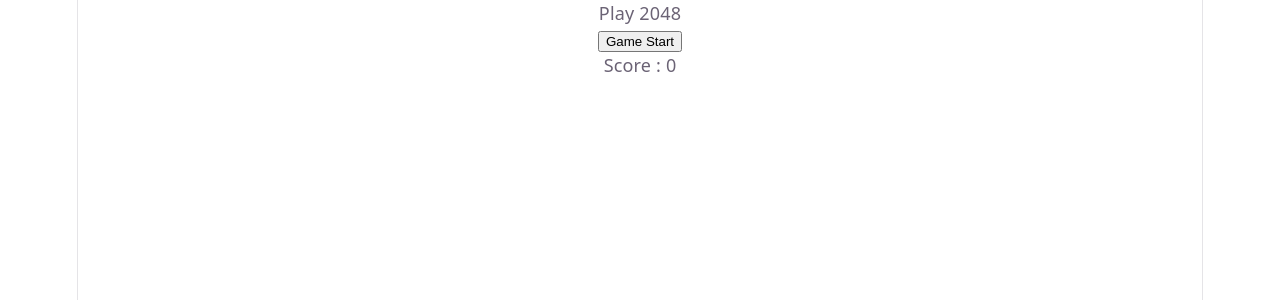
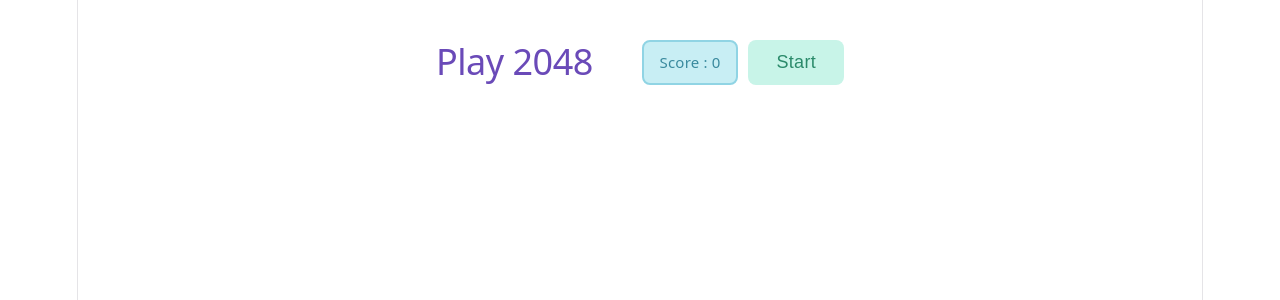
Before and after one commit to sangbinyoo/react-2048-game, a React (Vite) app: page / in a window 1280 px wide. Shown: the top 300 px of the page. Built offline with nearby package versions, Linux system fonts and the light colour scheme.

Commit message:
화면 정렬 및 타일 스타일 수정

```diff
--- a/src/App.css
+++ b/src/App.css
@@ -1,55 +1,90 @@
-.game-board{
-  width: 100%;
+.game-board {
+  width: 408px;
   height: auto;
-
-  .row-tile{
+}
+main{
+  width: fit-content;
+  margin: 40px auto;
+}
+header{
   display: flex;
-    justify-content:center;
+  justify-content: space-between;
+  align-items: center;
+  margin-bottom: 10px;
 }
 
-  .tile{
-    font-size :36px;
+.header-right{
+  display: flex;
+  flex-direction: row;
+  align-items: center;
+  gap: 10px;
+}
+
+.game-title {
+  font-size: 36px;
+  font-weight: 500;
+  color: #6a4ab8;
+  letter-spacing: -0.5px;
+}
+.score-box {
+  font-size: 15px;
+  font-weight: 500;
+  color: #3a8a9e;
+  background-color: #c8eef4;
+  border: 2px solid #90d4e4;
+  border-radius: 8px;
+  padding: 7px 16px;
+  white-space: nowrap;
+}
+
+.row-tile {
+  display: flex;
+  justify-content: center;
+}
+
+.tile {
+  font-size: 36px;
   font-weight: bold;
   width: 100px;
   height: 100px;
   margin: 1px;
-    border: 1px solid #000;
-    border-radius: 4px;
+  border: 2px solid transparent; /* 빈 타일도 2px로 통일, 색만 투명 */
+  border-radius: 8px;
   justify-content: center;
   align-items: center;
   display: flex;
+  box-sizing: border-box; /* 보더가 크기에 포함되도록 */
 }
-  .tile-2{
-    background-color: rgb(225, 235, 190);
+
+.tile-empty {
+  background-color: #f0eafa;
+  border: 2px solid #e0d4f4;
 }
-  .tile-4{
-    background-color: rgb(235, 219, 190);
+
+.tile-2    { background-color: #fde8e8; color: #c0737a; border: 2px solid #f5c4c4; }
+.tile-4    { background-color: #fde8d4; color: #bf7a52; border: 2px solid #f5ccaa; }
+.tile-8    { background-color: #fdf2c4; color: #b89328; border: 2px solid #f0dc90; }
+.tile-16   { background-color: #d4f2d4; color: #4a9a5a; border: 2px solid #a4dca4; }
+.tile-32   { background-color: #c8eef4; color: #3a8a9e; border: 2px solid #90d4e4; }
+.tile-64   { background-color: #ccd8f8; color: #3a5abe; border: 2px solid #9ab0f0; }
+.tile-128  { background-color: #dccef8; color: #6a4ab8; border: 2px solid #b8a0ee; }
+.tile-256  { background-color: #f2cef4; color: #9a3aaa; border: 2px solid #dea0e4; }
+.tile-512  { background-color: #f8cce4; color: #b83a7a; border: 2px solid #eca0c8; }
+.tile-1024 { background-color: #f8d4cc; color: #b84a3a; border: 2px solid #ecaaa0; }
+.tile-2048 { background-color: #c8f4e8; color: #2a8a6a; border: 2px solid #90e0c4; }
+
+.btn-new-game {
+  background-color: #c8f4e8;
+  color: #2a8a6a;
+  border: none;
+  border-radius: 8px;
+  padding: 12px 28px;
+  font-size: 18px;
+  font-weight: 500;
+  cursor: pointer;
+  transition: background-color 0.15s ease, transform 0.1s ease;
+  letter-spacing: 0.3px;
 }
-  .tile-8{
-    background-color: rgb(196, 235, 190);
-  }
-  .tile-16{
-    background-color: rgb(190, 222, 235);
-  }
-  .tile-32{
-    background-color: rgb(190, 206, 235);
-  }
-  .tile-64{
-    background-color: rgb(199, 156, 232);
-  }
-  .tile-128{
-    background-color: rgb(227, 131, 184);
-  }
-  .tile-256{
-    background-color: rgb(204, 41, 123);
-  }
-  .tile-512{
-    background-color: rgb(32, 130, 35);
-  }
-  .tile-1024{
-    background-color: rgb(229, 85, 19);
-  }
-  .tile-2048{
-    background-color: rgb(36, 172, 110);
-  }
-}
+
+.btn-new-game:hover { background-color: #a8ecd6; }
+.btn-new-game:active { transform: scale(0.97); }
--- a/src/App.tsx
+++ b/src/App.tsx
@@ -41,15 +41,19 @@ function App() {
     <>
     <main>
       <header>
-        <div>Play 2048</div>
-        <button onClick={gameStart}>{gameState.isGameOver ? 'Game Restart' : 'Game Start'}</button>
-        <div>Score : {gameState.score}</div>
+        <div className='game-title'>Play 2048</div>
+        <div className='header-right'>
+          <div className='score-box'>
+            Score : {gameState.score}
+          </div>
+          <button className="btn-new-game" onClick={gameStart}>{gameState.isGameOver ? 'Restart' : 'Start'}</button>
+        </div>
       </header>
       <section className="game-board">
         {gameState.gameBoard.map((_,y)=>
           <div key={y} className="row-tile">
             {_.map((__,x)=>
-              <div className={`tile tile-${__}`} key={x}>
+              <div className={`tile ${__ === 0 ? 'tile-empty' : `tile-${__}`}`} key={x}>
                   {__ !== 0 ? __ : ''}
               </div>
             )}
```
Lines whose indentation alone changed are shown as unchanged.
